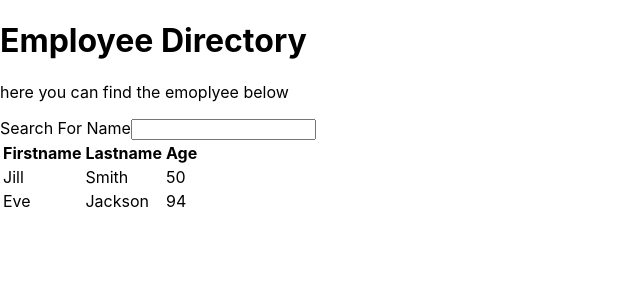
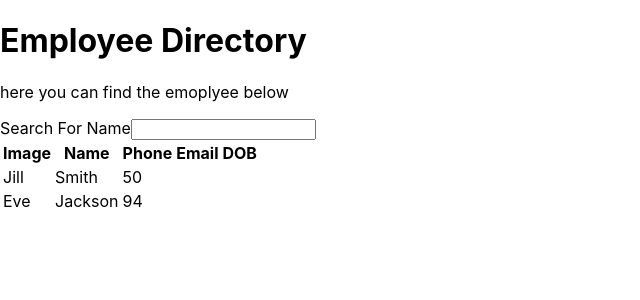
Before and after one commit to amankmr4/employee-directory, a React (Create React App) app: page / in a window 1280 px wide. Shown: the top 300 px of the page, without its empty margins (0-640 px from the left). Built offline with nearby package versions, Linux system fonts and the light colour scheme.

Commit message:
added the main page to which will render into app.js

```diff
--- a/src/App.js
+++ b/src/App.js
@@ -1,13 +1,12 @@
 import React from "react";
-import Title from "./components/Title"
-import SearchBar from "./components/SearchBar"
-import ResultsTable from "./components/ResultsTable"
+import MainPage from "./components/MainPage"
+
+
+
 function App() {
   return (
     <div>
-      <Title />
-      <SearchBar />
-      < ResultsTable />
+      <MainPage />
     </div>
 
   )
--- /dev/null
+++ b/src/components/MainPage/index.js
@@ -0,0 +1,16 @@
+import React from "react";
+import Title from "../Title"
+import SearchBar from "../SearchBar"
+import ResultsTable from "../ResultsTable"
+
+function MainPage() {
+    return (
+        <div>
+            <Title />
+            <SearchBar />
+            < ResultsTable />
+        </div>
+
+    )
+}
+export default MainPage;
--- a/src/components/ResultsTable/index.js
+++ b/src/components/ResultsTable/index.js
@@ -3,11 +3,16 @@ import React from "react";
 function ResultsTable() {
     return (
         <table>
+            <thead>
                 <tr>
-                <th>Firstname</th>
-                <th>Lastname</th>
-                <th>Age</th>
+                    <th>Image</th>
+                    <th>Name</th>
+                    <th>Phone</th>
+                    <th>Email</th>
+                    <th>DOB</th>
                 </tr>
+            </thead>
+            <tbody>
                 <tr>
                     <td>Jill</td>
                     <td>Smith</td>
@@ -18,6 +23,7 @@ function ResultsTable() {
                     <td>Jackson</td>
                     <td>94</td>
                 </tr>
+            </tbody>
         </table>
     );
 }
```
Also changed, not shown: 1 other file (tests, documents, lock files or other folders). Lines whose indentation alone changed are shown as unchanged.
